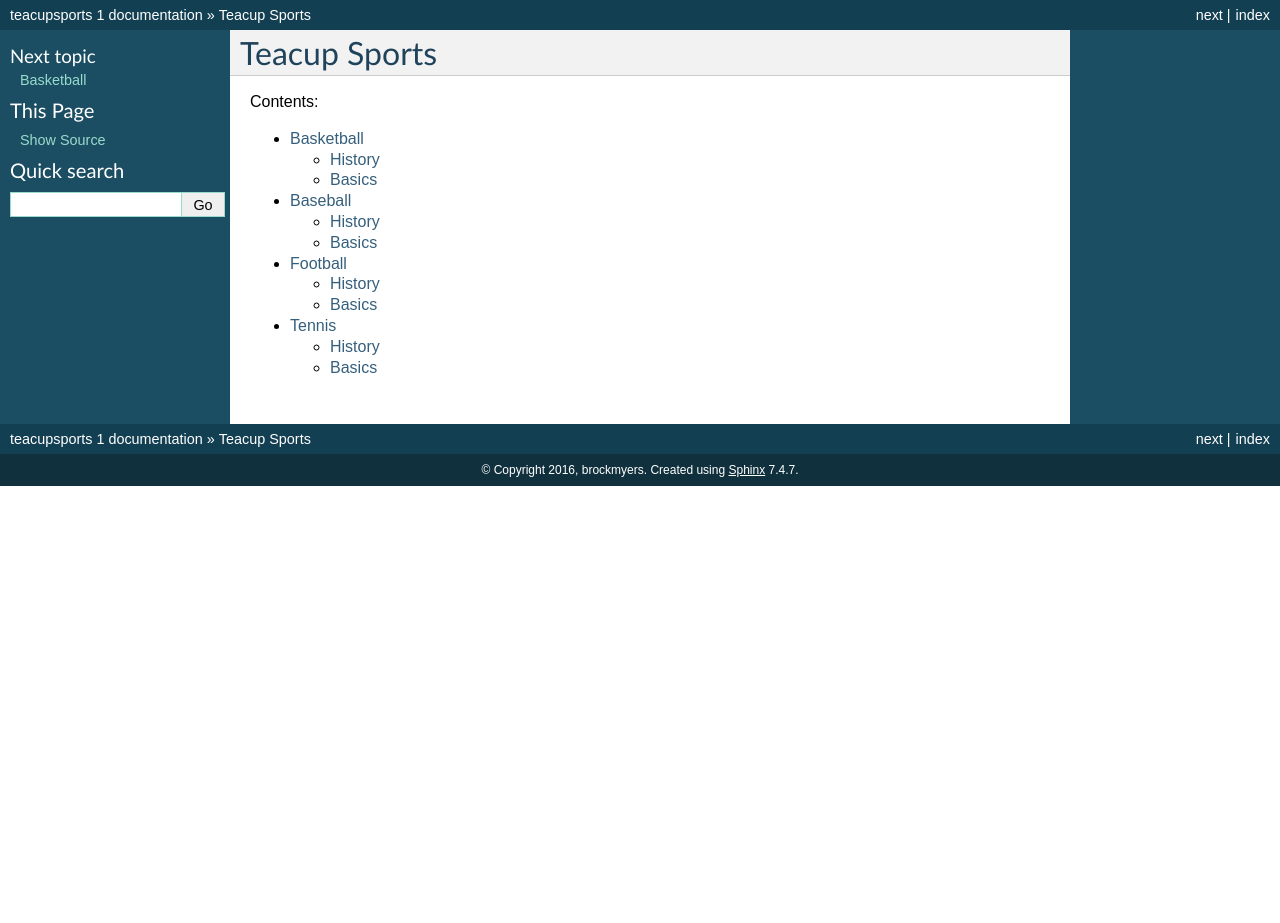
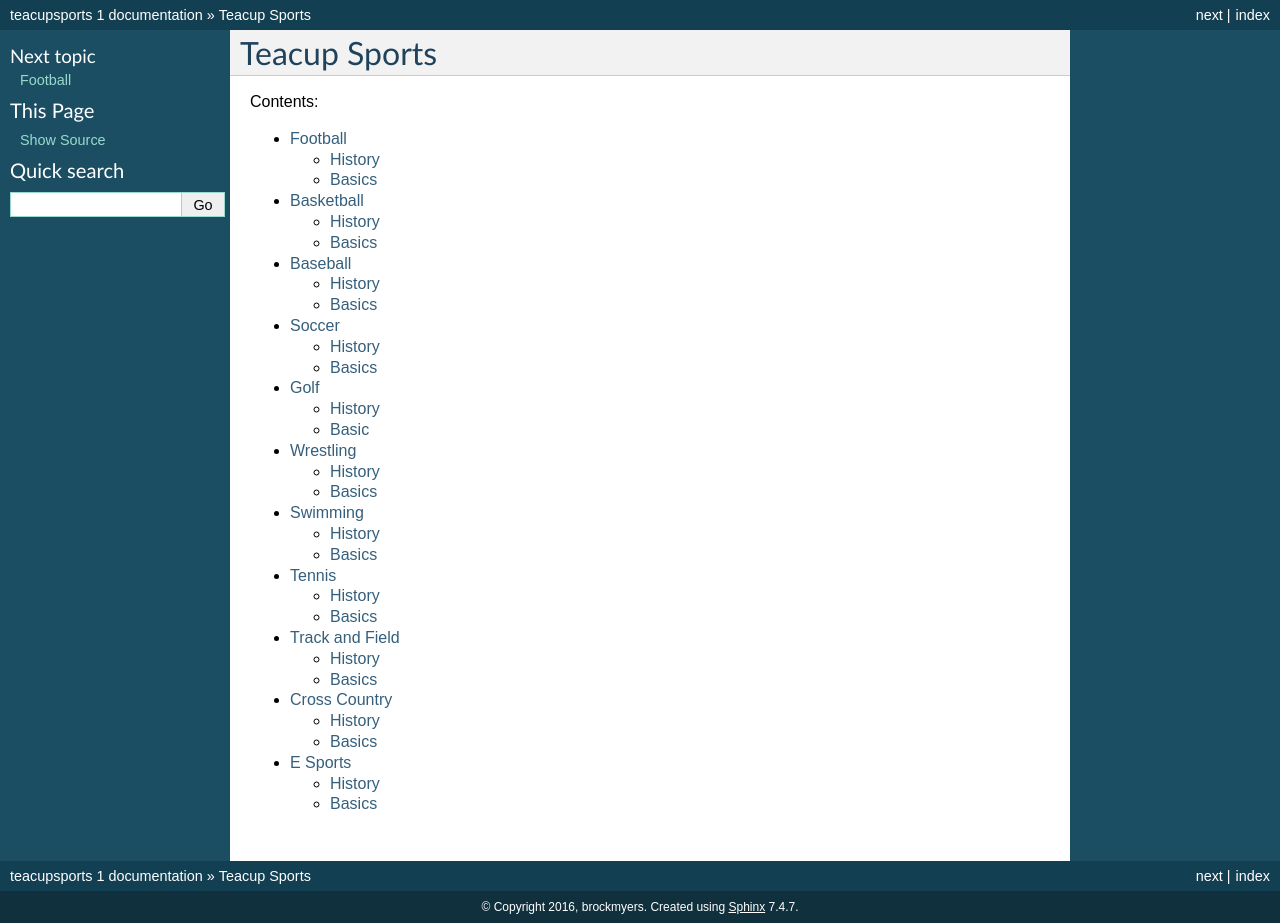
Before and after one commit to brookeschoen/teacupsports, a Sphinx documentation site: the page built from source/index.rst, in a window 1280 px wide. Built offline with Sphinx 7.4.7, drawn with Linux system fonts in a browser that asks for light colours; before the commit the page ends 900 px from its top, so only the background shows below that.

Commit message:
Added wrestling, e sports, swimming, golf, x country, track and field, and soccer pages.

```diff
--- /dev/null
+++ b/source/cross_country/cross_country.rst
@@ -0,0 +1,8 @@
+Cross Country
+=============
+
+History
+-------
+
+Basics
+-------
--- /dev/null
+++ b/source/e_sports/e_sports.rst
@@ -0,0 +1,8 @@
+E Sports
+=========
+
+History
+--------
+
+Basics
+-------
--- /dev/null
+++ b/source/golf/golf.rst
@@ -0,0 +1,8 @@
+Golf
+====
+
+History
+-------
+
+Basic
+-----
--- a/source/index.rst
+++ b/source/index.rst
@@ -11,7 +11,14 @@ Contents:
 .. toctree::
    :maxdepth: 2
 
+   football/football.rst
    basketball/basketball.rst
    baseball/baseball.rst
-   football/football.rst
+   soccer/soccer.rst
+   golf/golf.rst
+   wrestling/wrestling.rst
+   swimming/swimming.rst
    tennis/tennis.rst
+   track_and_field/track_and_field.rst
+   cross_country/cross_country.rst
+   e_sports/e_sports.rst
--- /dev/null
+++ b/source/soccer/soccer.rst
@@ -0,0 +1,8 @@
+Soccer
+======
+
+History
+-------
+
+Basics
+------
--- /dev/null
+++ b/source/swimming/swimming.rst
@@ -0,0 +1,8 @@
+Swimming
+========
+
+History
+-------
+
+Basics
+------
--- /dev/null
+++ b/source/track_and_field/track_and_field.rst
@@ -0,0 +1,8 @@
+Track and Field
+================
+
+History
+-------
+
+Basics
+------
--- /dev/null
+++ b/source/wrestling/wrestling.rst
@@ -0,0 +1,8 @@
+Wrestling
+=========
+
+History
+-------
+
+Basics
+------
```
Also changed, not shown: 1 other file.
